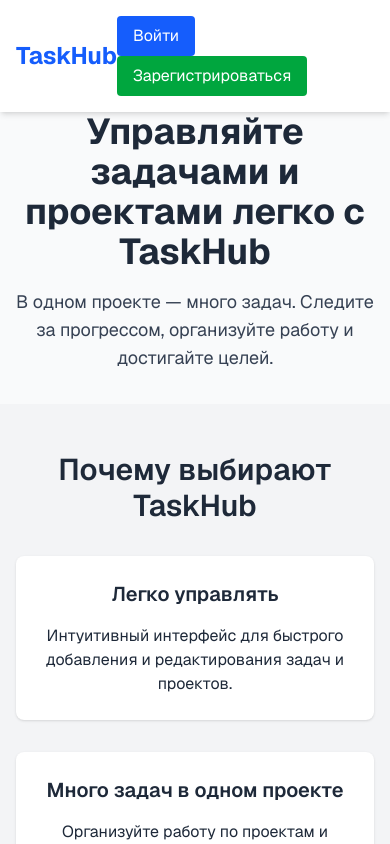
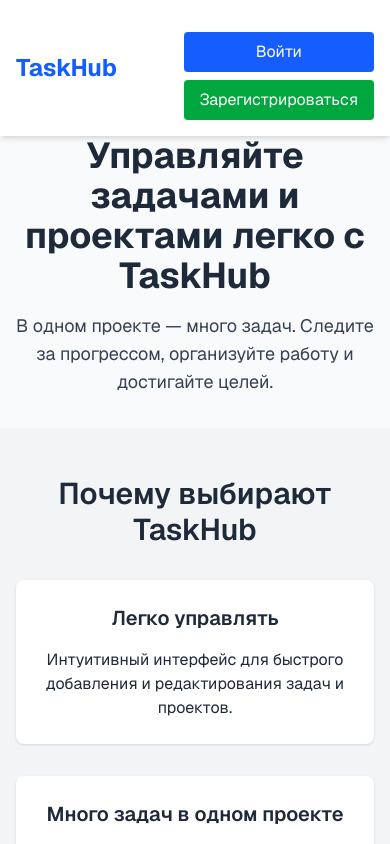
Before and after one commit to senpay701/TaskHub, a Next.js app: page / in a window 390 px wide. Shown: the top 844 px of the page. Built offline with nearby package versions, Linux system fonts and the light colour scheme.

Commit message:
Update Header.tsx
Fixing the bug with button display on mobile devices

```diff
--- a/app/components/Header.tsx
+++ b/app/components/Header.tsx
@@ -26,21 +26,18 @@
 
   return (
     <header className="w-full bg-white shadow-md z-10">
-      <div className="max-w-7xl mx-auto px-4 flex justify-between items-center py-4">
+      <div className="max-w-7xl mx-auto px-4 flex justify-between items-center py-4 flex-wrap md:flex-nowrap">
         <h1
-            className="text-2xl font-bold text-blue-600"
-            onClick={() => router.push('/')}
-            style={{ cursor: 'pointer' }}
-            >
-            TaskHub
+          className="text-2xl font-bold text-blue-600 cursor-pointer"
+          onClick={() => router.push('/')}
+        >
+          TaskHub
         </h1>
-
         {user ? (
-          <div className="relative" style={{ flex: '0 0 auto' }}>
+          <div className="relative flex-shrink-0" style={{ flex: '0 0 auto' }}>
             <div
               className="flex items-center cursor-pointer"
               onClick={onProfileClick}
-              style={{ display: 'flex', alignItems: 'center' }}
             >
               <span className="text-gray-700 font-medium">{user.name}</span>
               <div className="w-10 h-10 bg-gray-300 rounded-full flex items-center justify-center ml-2">
@@ -52,15 +49,15 @@
             )}
           </div>
         ) : (
-          <div className="space-x-4">
+          <div className="flex flex-col md:flex-row md:space-x-4 space-y-2 md:space-y-0 mt-4 md:mt-0 items-center">
             <button
-              className="px-4 py-2 bg-blue-600 text-white rounded hover:bg-blue-700 transition"
+              className="w-full md:w-auto px-4 py-2 bg-blue-600 text-white rounded hover:bg-blue-700 transition"
               onClick={onOpenLogin}
             >
               Войти
             </button>
             <button
-              className="px-4 py-2 bg-green-600 text-white rounded hover:bg-green-700 transition"
+              className="w-full md:w-auto px-4 py-2 bg-green-600 text-white rounded hover:bg-green-700 transition"
               onClick={onOpenRegister}
             >
               Зарегистрироваться
```
